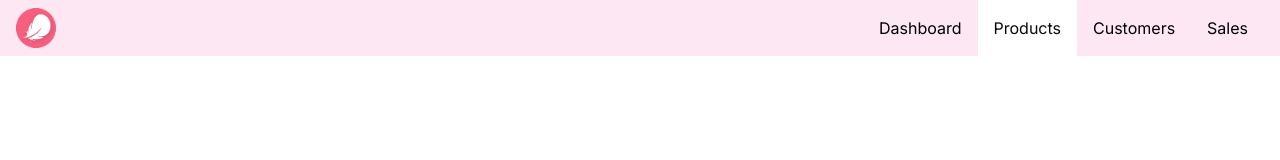
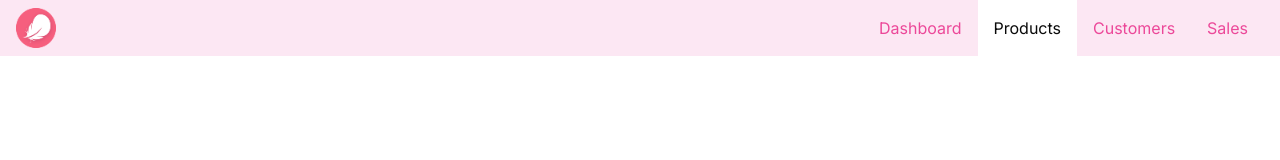
Before and after one commit to ProgrammerJM/Her-Health-Hub, a Next.js app: page /admin/products in a window 1280 px wide. Shown: the top 160 px of the page. Built offline with nearby package versions, Linux system fonts and the light colour scheme; no server answers; the database is empty.

Commit message:
feat: wrap logo image in Link component and update text color in Nav

```diff
--- a/src/components/Nav.tsx
+++ b/src/components/Nav.tsx
@@ -8,9 +8,11 @@ import React, { ComponentProps } from "react";
 
 export default function Nav({ children }: { children: React.ReactNode }) {
   return (
-    <nav className="text-black flex justify-center px-4 bg-pink-100">
+    <nav className="text-pink-500 flex justify-center px-4 bg-pink-100">
       <div className="flex justify-between items-center w-full max-w-screen-lg">
-        <Image src={"/mainLogo.png"} alt="Logo" width={40} height={40} />
+        <Link href="/">
+          <Image src={"/mainLogo.png"} alt="Logo" width={40} height={40} />
+        </Link>
       </div>
       {children}
     </nav>
```
